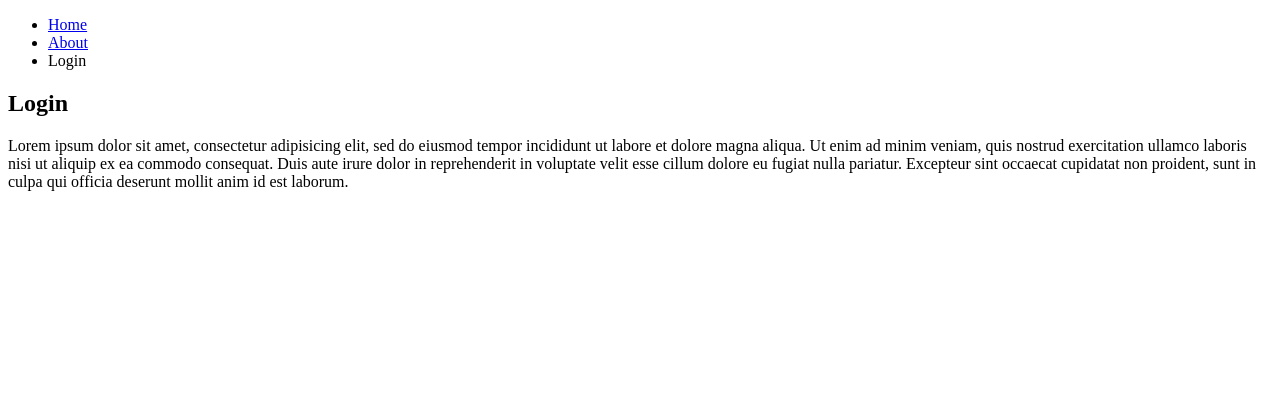
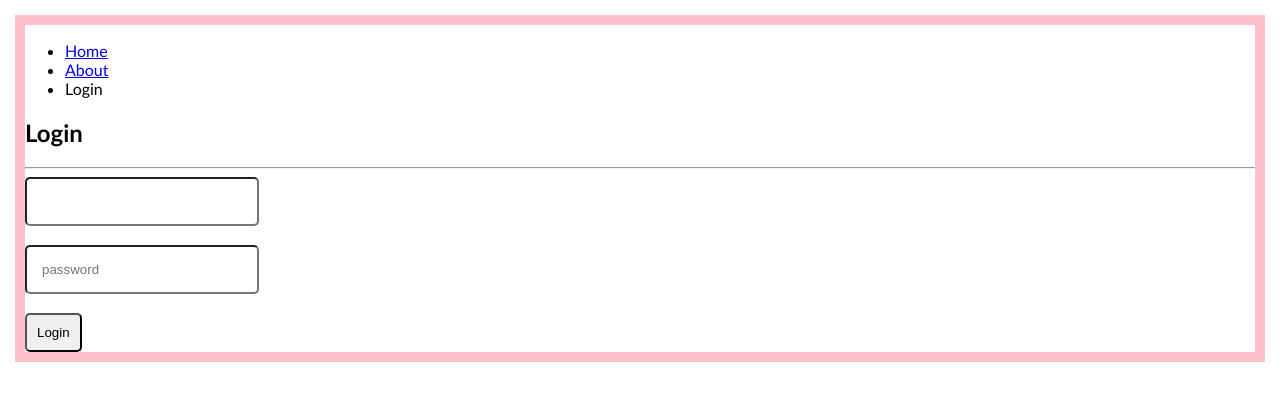
Before and after one commit to lassbon/Learning_css, a plain HTML site: page login.html in a window 1280 px wide. Drawn offline with Linux system fonts and the light colour scheme.

Commit message:
login page(html&css)

```diff
--- /dev/null
+++ b/css/login.css
@@ -0,0 +1,19 @@
+body{
+    font-family:'Trebuchet MS', 'Lucida Sans Unicode', 'Lucida Grande';
+    margin: 15px 15px 15px 15px;
+    border:10px solid pink;
+}
+#login > form > span > input[type="text"],[type="password"] {
+    padding:15px;
+    color:brown;
+    border-radius: 5px;
+    width: 200px
+}
+#submit-btn{
+    padding:10px;
+    border-radius: 5px;
+}
+.spanMe{
+    margin-bottom: 200px
+
+}
--- a/login.html
+++ b/login.html
@@ -3,6 +3,7 @@
 <html>
 <head>
   <title>My first website!</title>
+  <link rel="stylesheet" href="css/login.css"
 </head>
 <body>
   <header>
@@ -15,13 +16,22 @@
     </nav>
   </header>
   <section>
-    <h2>Login</h2>
-    <p>Lorem ipsum dolor sit amet, consectetur adipisicing elit, sed do eiusmod
-    tempor incididunt ut labore et dolore magna aliqua. Ut enim ad minim veniam,
-    quis nostrud exercitation ullamco laboris nisi ut aliquip ex ea commodo
-    consequat. Duis aute irure dolor in reprehenderit in voluptate velit esse
-    cillum dolore eu fugiat nulla pariatur. Excepteur sint occaecat cupidatat non
-    proident, sunt in culpa qui officia deserunt mollit anim id est laborum.</p>
+    <h2>Login</h2><hr />
+    <div id="login">
+      <form>
+        <span class="spanMe">
+          <input type="text" id="username" name="username" placeholdr="username" />
+        </span><br /><br/>
+        <span class="spanMe">
+          <input type="password" name="password" id="password" placeholder="password" />
+        </span><br /><br />
+        <span class="spanMe">
+          <input type="submit" name="submit-btn" id="submit-btn" value="Login" />
+         </span>
+
+      </form>
+    </div>
+
   </section>
 </body>
 </html>
```
Also changed, not shown: index.html (+47 -4 lines), css/moon.css (added).
